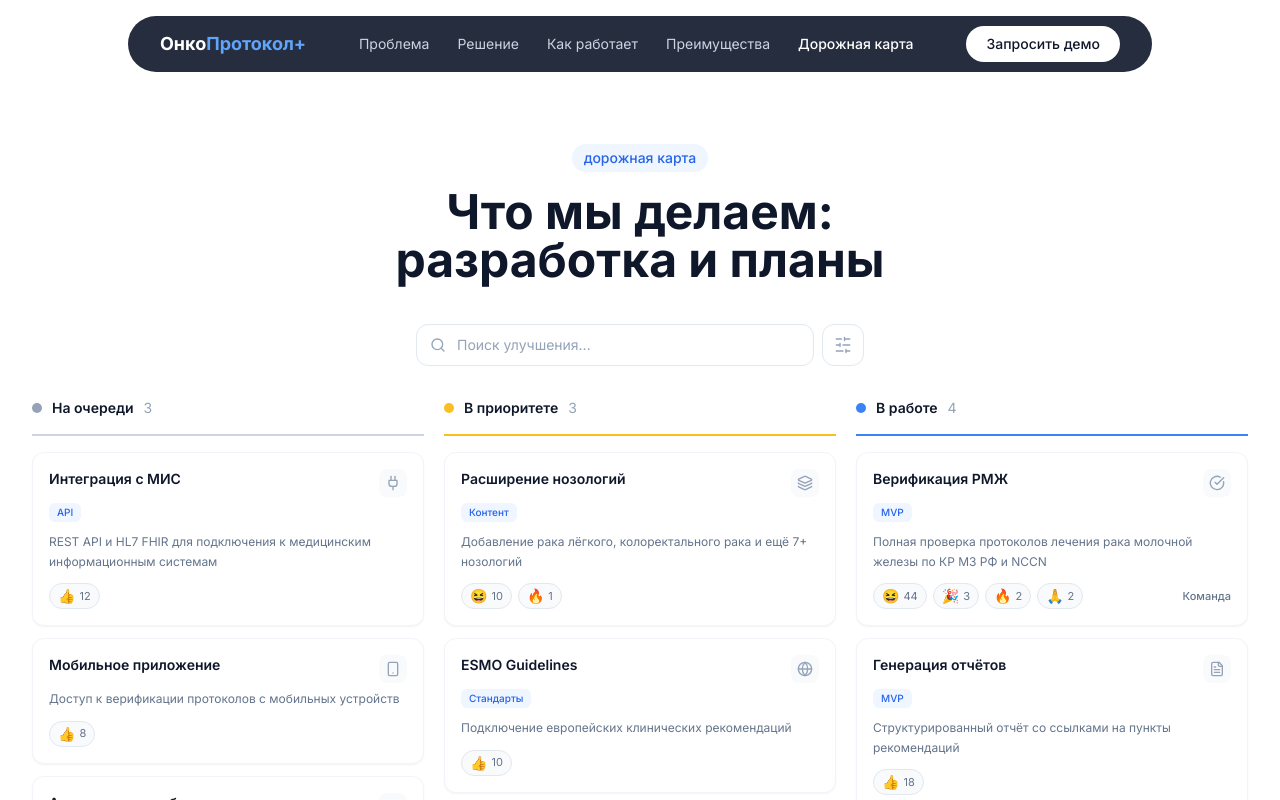
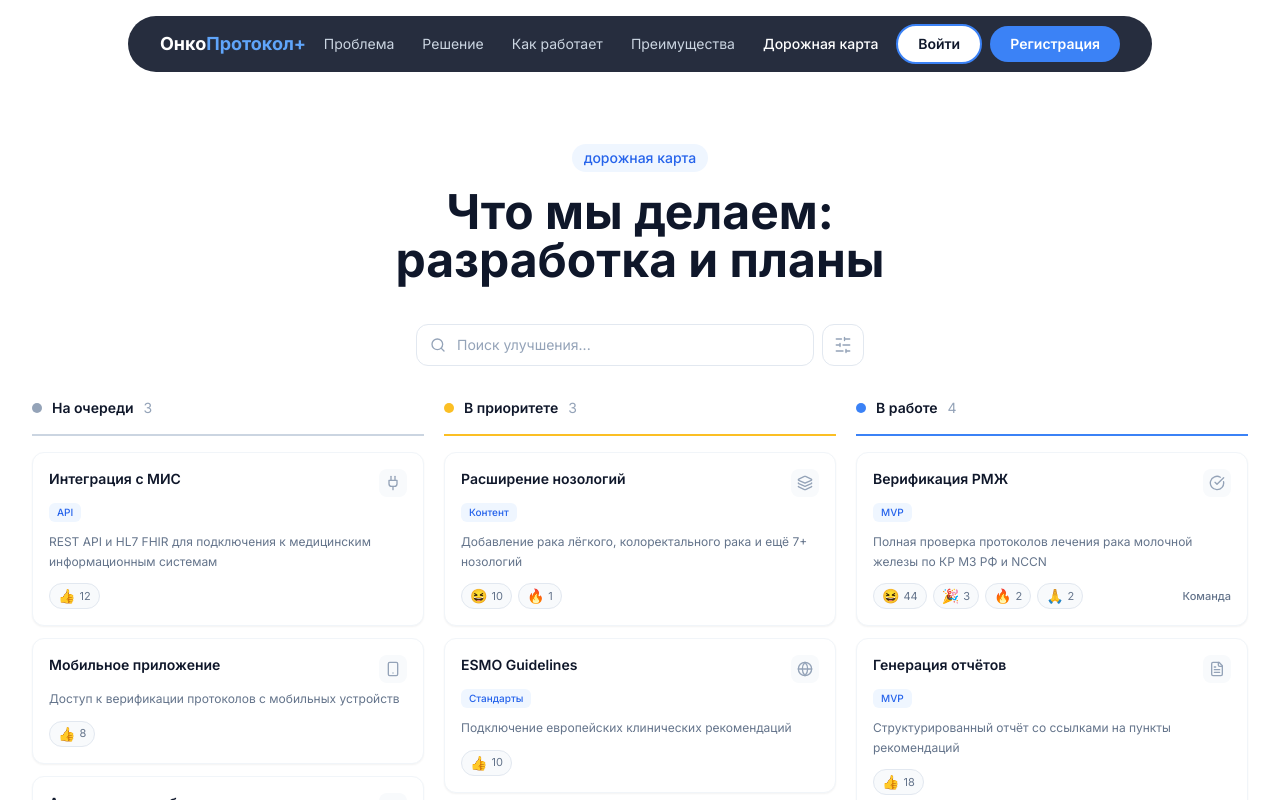
Before and after one commit to ResonanceTECH/Onco_SechHack, a React (Vite) app in the folder frontend/: page /roadmap in a window 1280 px wide. Shown: the top 800 px of the page. Built offline with nearby package versions, Linux system fonts and the light colour scheme.

Commit message:
refactor: изменения в шапке (Header)

```diff
--- a/frontend/src/components/Header.tsx
+++ b/frontend/src/components/Header.tsx
@@ -68,12 +68,20 @@ export function Header() {
             )}
           </nav>
 
+          <div className="hidden lg:flex items-center gap-2 shrink-0">
             <Link
-            to={isLanding ? '#cta' : '/#cta'}
-            className="hidden lg:inline-flex items-center px-5 py-2 rounded-full bg-white text-slate-900 text-sm font-medium hover:bg-slate-100 transition-colors shrink-0"
+              to="/auth/login"
+              className="inline-flex items-center px-5 py-2 rounded-full bg-white text-slate-900 text-sm font-semibold hover:bg-slate-50 transition-colors border-2 border-blue-500"
             >
-            Запросить демо
+              Войти
             </Link>
+            <Link
+              to="/auth/register"
+              className="inline-flex items-center px-5 py-2 rounded-full bg-blue-500 text-white text-sm font-semibold hover:bg-blue-600 transition-colors"
+            >
+              Регистрация
+            </Link>
+          </div>
 
           <button
             className="lg:hidden p-1.5 -mr-1.5 text-white"
@@ -113,13 +121,22 @@ export function Header() {
                 </a>
               ),
             )}
+            <div className="mt-2 flex items-center gap-2">
               <Link
-              to={isLanding ? '#cta' : '/#cta'}
-              className="mt-2 flex items-center justify-center px-5 py-2.5 rounded-full bg-white text-slate-900 text-sm font-medium hover:bg-slate-100 transition-colors"
+                to="/auth/login"
+                className="flex-1 flex items-center justify-center px-5 py-2.5 rounded-full bg-white text-slate-900 text-sm font-semibold hover:bg-slate-50 transition-colors border-2 border-blue-500"
                 onClick={() => setIsMobileOpen(false)}
               >
-              Запросить демо
+                Войти
               </Link>
+              <Link
+                to="/auth/register"
+                className="flex-1 flex items-center justify-center px-5 py-2.5 rounded-full bg-blue-500 text-white text-sm font-semibold hover:bg-blue-600 transition-colors"
+                onClick={() => setIsMobileOpen(false)}
+              >
+                Регистрация
+              </Link>
+            </div>
           </nav>
         </div>
       )}
```
Lines whose indentation alone changed are shown as unchanged.
